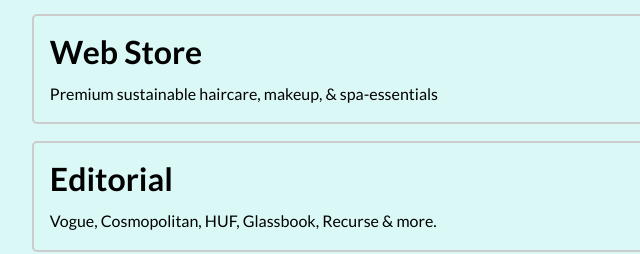
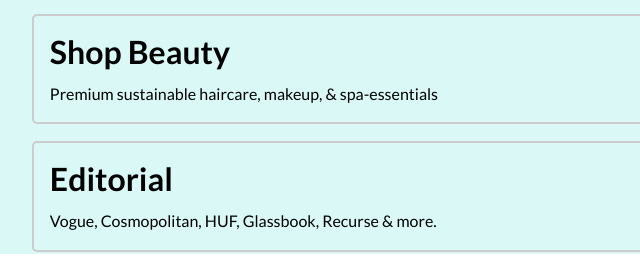
Before and after one commit to BrianTBell/JT-links, a plain HTML site: page index.html in a window 1280 px wide. Shown: the part 415-669 px from the top of the page, 187-827 px from the left. Drawn offline with Linux system fonts and the light colour scheme.

Commit message:
Update index.html

```diff
--- a/index.html
+++ b/index.html
@@ -54,7 +54,7 @@
                 <section class="project">
                     <a href="https://jillturnbull.com/" target="_blank">
                     <div class="details">
-                        <h2>Web Store</h2>
+                        <h2>Shop Beauty</h2>
                         <p>Premium sustainable haircare, makeup, & spa-essentials</p>
                     </div>
                     </a>
```
